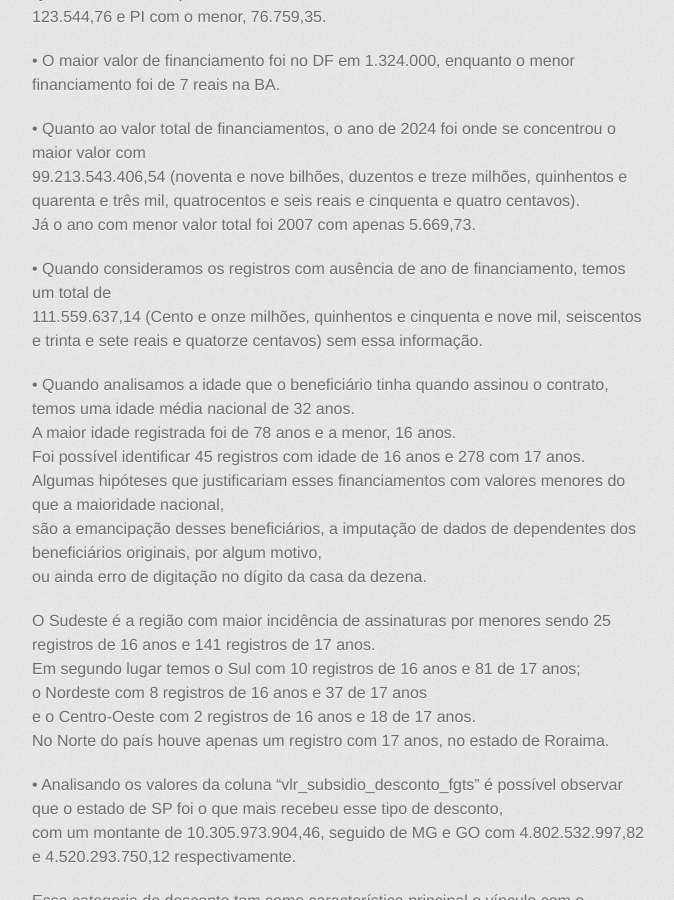
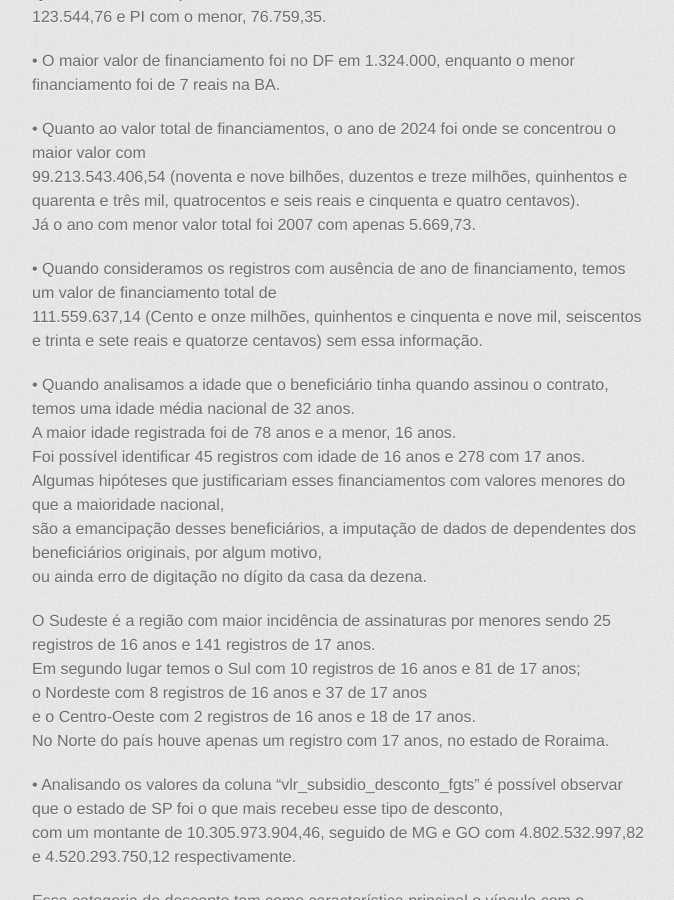
Before and after one commit to mnd43/Portifolio-Mnd43, a Jekyll site: the page built from Projeto_mcmv.md, in a window 1280 px wide and 900 px high, scrolled down 4931 px. Shown: the whole window, without its empty margins (298-972 px from the left). Built offline with Jekyll 4.4.1, drawn with Linux system fonts in a browser that asks for light colours; some web fonts are replaced; our own code applies the rules of GitHub Pages for plain Markdown files.

Commit message:
Update Projeto_mcmv.md

```diff
--- a/Projeto_mcmv.md
+++ b/Projeto_mcmv.md
@@ -108,7 +108,7 @@ Quando analisamos por unidade federativa, temos SP com o maior valor médio em 1
 99.213.543.406,54 (noventa e nove bilhões, duzentos e treze milhões, quinhentos e quarenta e três mil, quatrocentos e seis reais e cinquenta e quatro centavos).
 Já o ano com menor valor total foi 2007 com apenas 5.669,73.
 
-• Quando consideramos os registros com ausência de ano de financiamento, temos um total de
+• Quando consideramos os registros com ausência de ano de financiamento, temos um valor de financiamento total de
 111.559.637,14 (Cento e onze milhões, quinhentos e cinquenta e nove mil, seiscentos e trinta e sete reais e quatorze centavos) sem essa informação.
 
 • Quando analisamos a idade que o beneficiário tinha quando assinou o contrato, temos uma idade média nacional de 32 anos.
```
